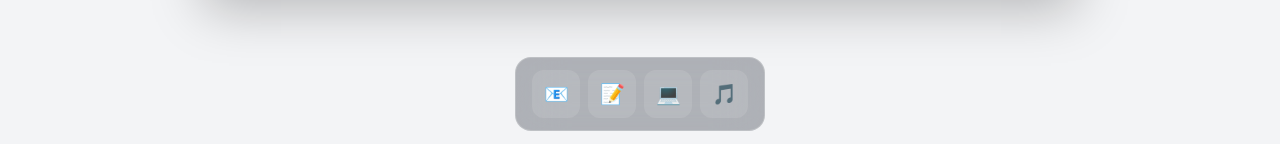
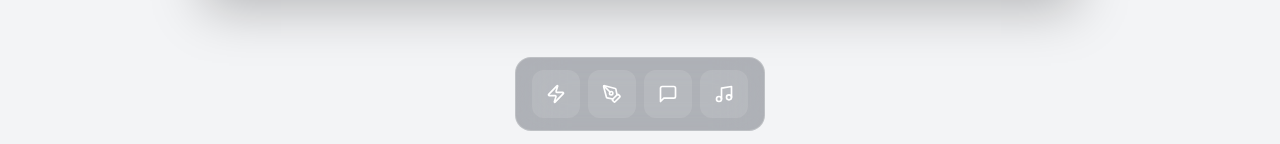
Before and after one commit to jacqlinegeng/jacqlinegeng.github.io, a React (Vite) app: page /about in a window 1280 px wide. Shown: the part 653-797 px from the top of the page. Built offline with nearby package versions, Linux system fonts and the light colour scheme.

Commit message:
change dock icons

```diff
--- a/src/components/Dock.tsx
+++ b/src/components/Dock.tsx
@@ -1,7 +1,7 @@
-
 import { useNavigate, useLocation } from "react-router-dom";
 import { useState } from "react";
 import ContactModal from "./ContactModal";
+import { Zap, PenTool, MessageSquare, Music } from "lucide-react";
 
 const Dock = () => {
   const navigate = useNavigate();
@@ -10,24 +10,24 @@ const Dock = () => {
 
   const dockItems = [
     {
+      name: "Projects",
+      icon: <Zap size={20} className="text-white" />,
+      action: () => navigate("/projects")
+    },
+    {
+      name: "Writing",
+      icon: <PenTool size={20} className="text-white" />,
+      action: () => navigate("/writing")
+    },
+    {
       name: "Messages",
-      icon: "📧",
+      icon: <MessageSquare size={20} className="text-white" />,
       action: () => setShowContact(true)
     },
     {
-      name: "Notes",
-      icon: "📝",
-      action: () => navigate("/writing")
-    },
-    {
-      name: "VS Code",
-      icon: "💻",
-      action: () => navigate("/projects")
-    },
-    {
       name: "Spotify",
-      icon: "🎵",
-      action: () => window.open("https://open.spotify.com/user/22uvhgmtzptpdu5q734fqbzqi?si=bbd67c30d6bf4dfe", "_blank")
+      icon: <Music size={20} className="text-white" />,
+      action: () => window.open("https://open.spotify.com", "_blank")
     }
   ];
 
@@ -40,7 +40,7 @@ const Dock = () => {
               <button
                 key={item.name}
                 onClick={item.action}
-                className="w-12 h-12 rounded-xl bg-white/10 hover:bg-white/20 flex items-center justify-center text-xl transition-all duration-200 hover:scale-110 hover:-translate-y-1"
+                className="w-12 h-12 rounded-xl bg-white/10 hover:bg-white/20 flex items-center justify-center transition-all duration-200 hover:scale-110 hover:-translate-y-1"
                 title={item.name}
               >
                 {item.icon}
```
